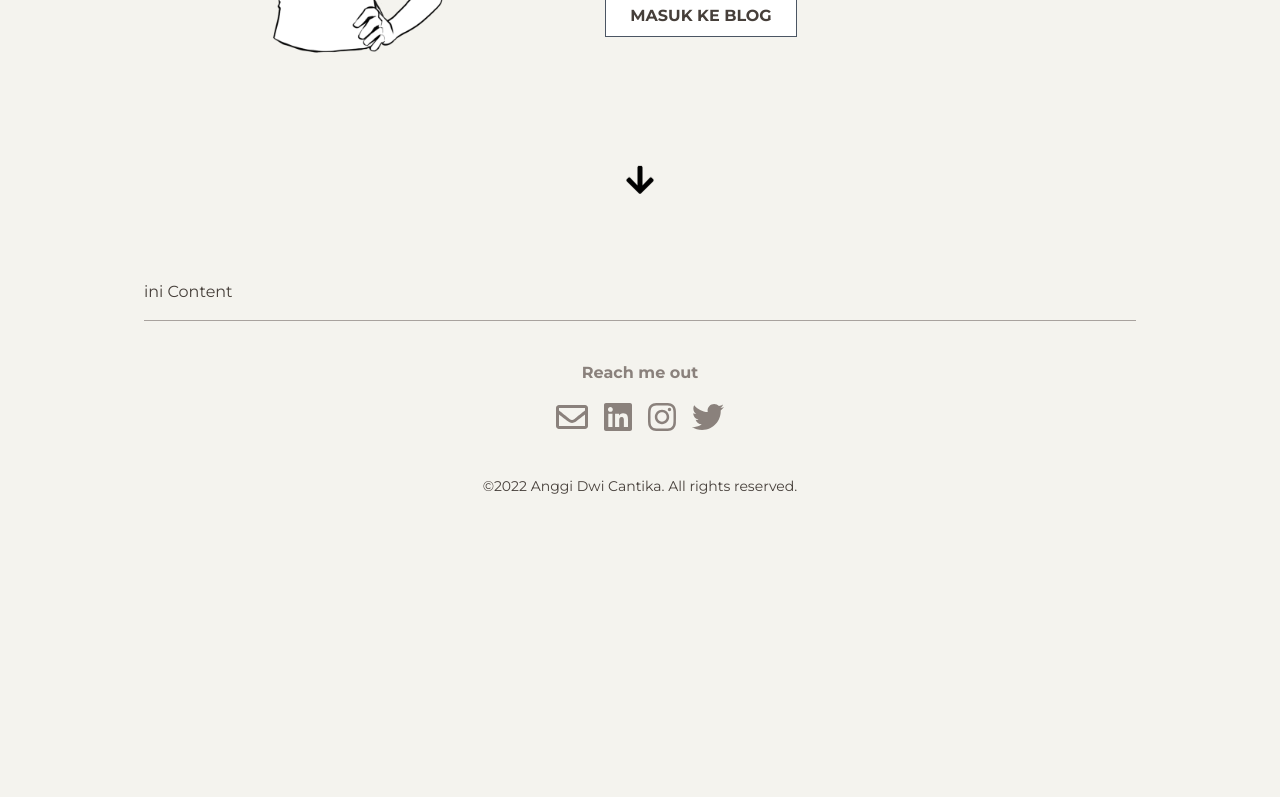
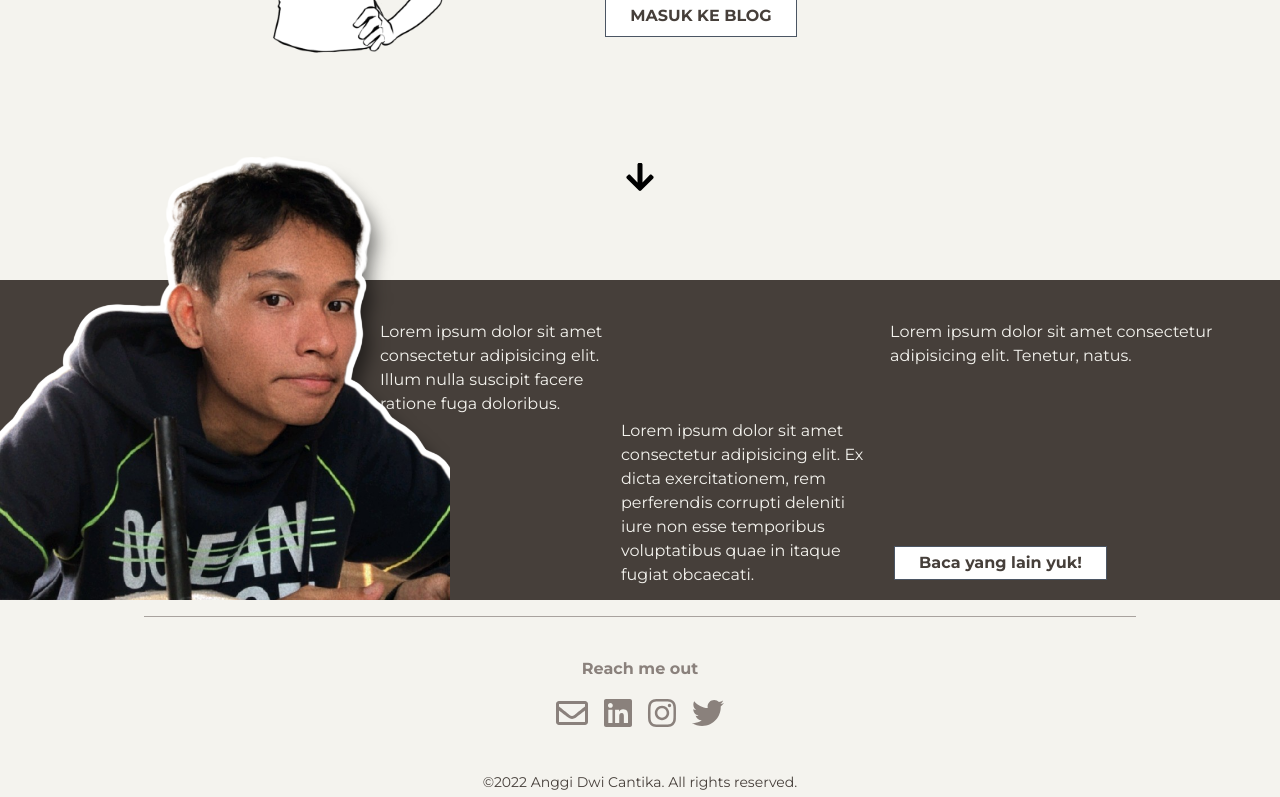
Before and after one commit to nadrianfikri/anggidc-personal-web, a Next.js app: page / in a window 1280 px wide. Shown: the part 422-1219 px from the top of the page. Before the commit the page ends 934 px from the top, so only its background shows below. Built offline with nearby package versions, Linux system fonts and the light colour scheme.

Commit message:
create content section 1 for profile image

```diff
--- a/components/organisms/Content.tsx
+++ b/components/organisms/Content.tsx
@@ -1,7 +1,26 @@
+import Image from 'next/image';
+import { ButtonLink, CustomLink } from '../atoms';
+
 export default function Content() {
   return (
-    <div id="intro" className="wrapper">
-      ini Content
+    <div id="intro" className="px-10 block md:flex gap-10 relative h-auto md:h-80 pt-10 bg-darker ">
+      <section className=" basis-1/4">
+        <div className="absolute -top-5 md:-top-[130px] left-0 w-36 md:w-[450px]">
+          <Image src="/images/nad-no-bg.png" alt="foto" width={450} height={450} layout="responsive" className="rounded-full bg-midDark md:rounded-none md:bg-transparent" />
+        </div>
+      </section>
+      <section className="flex-1 text-light flex flex-col md:grid  md:grid-rows-3   md:grid-flow-col  gap-4">
+        <p className="row-span-3 ml-24 md:ml-0 md:text-left text-right">Lorem ipsum dolor sit amet consectetur adipisicing elit. Illum nulla suscipit facere ratione fuga doloribus.</p>
+        <hr />
+        <p className="col-span-2">Lorem ipsum dolor sit amet consectetur adipisicing elit. Ex dicta exercitationem, rem perferendis corrupti deleniti iure non esse temporibus voluptatibus quae in itaque fugiat obcaecati.</p>
+        <hr />
+        <p className="row-span-2">Lorem ipsum dolor sit amet consectetur adipisicing elit. Tenetur, natus.</p>
+        <div className="w-max h-max mb-4 p-1 self-end">
+          <ButtonLink variants="secondary" href="/">
+            Baca yang lain yuk!
+          </ButtonLink>
+        </div>
+      </section>
     </div>
   );
 }
```
